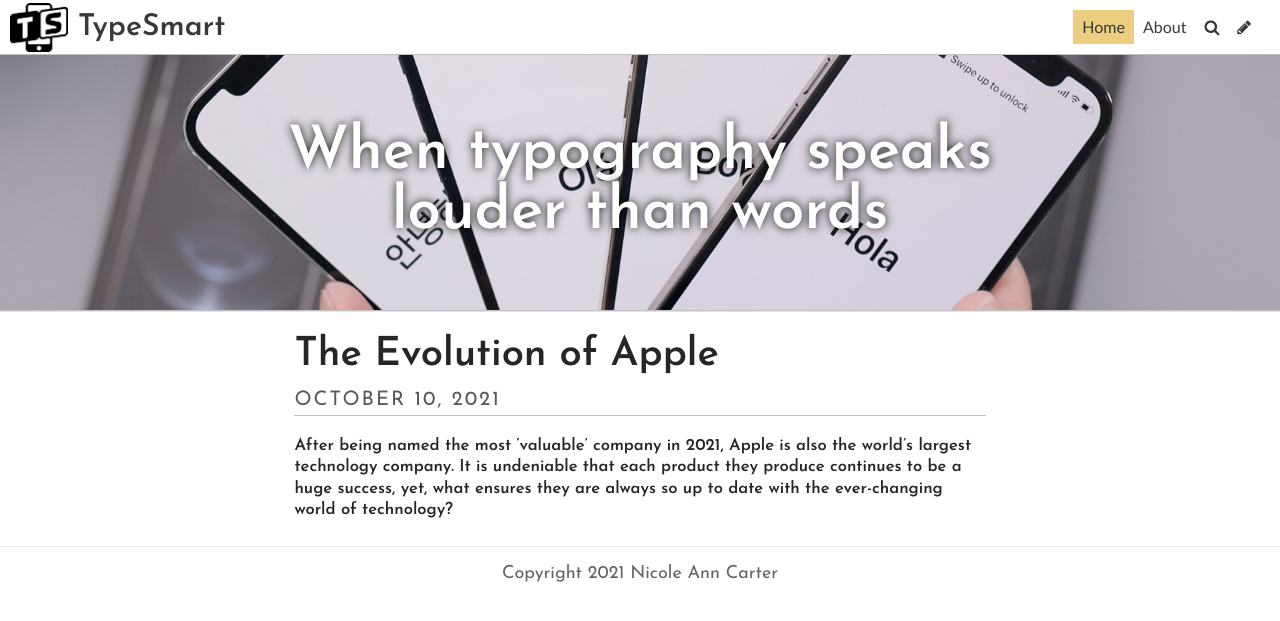
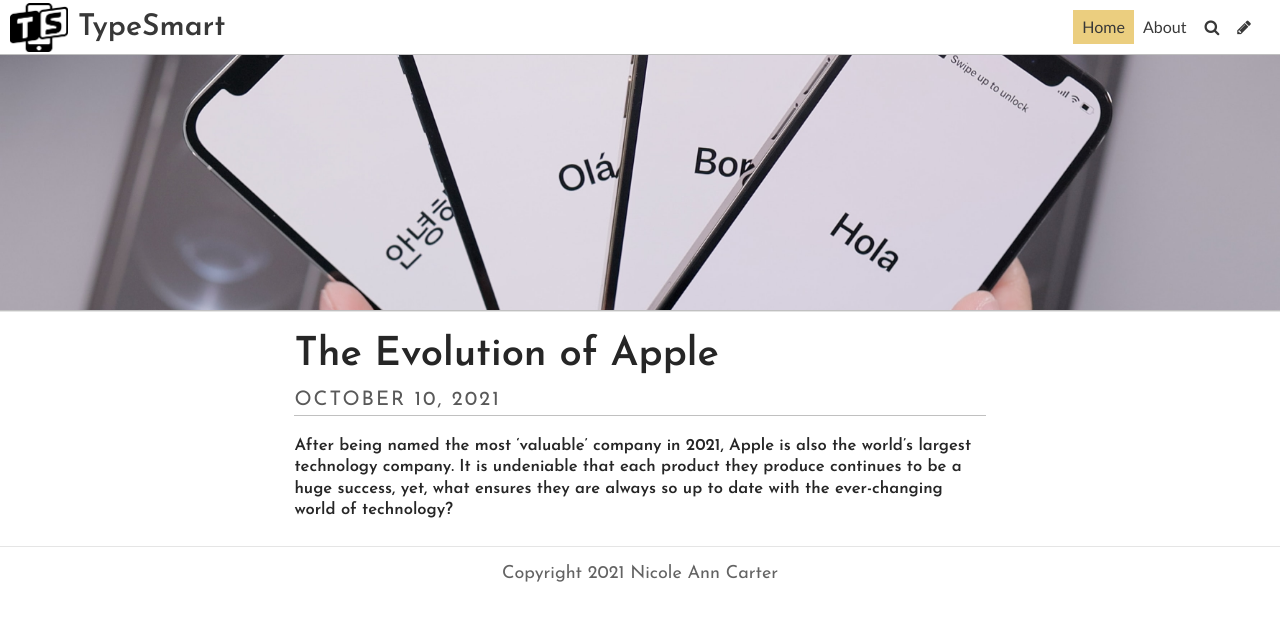
Before and after one commit to nicoleanncarter/typo-design-template, a Jekyll site: the page built from index.html, in a window 1280 px wide. Shown: the top 621 px of the page. Built offline with Jekyll 4.4.1, drawn with Linux system fonts in a browser that asks for light colours; some web fonts are replaced; the list of posts is cut into pages by our own code.

Commit message:
Update Settings “general”

```diff
--- a/_data/settings.yml
+++ b/_data/settings.yml
@@ -2,7 +2,7 @@
 description: A website with a blog
 footer_text: "Copyright 2021 Nicole Ann Carter "
 header_feature_image: ../uploads/daniel-romero-73tftworkpg-unsplash.jpg
-header_text: When typography speaks louder than words
+header_text: ""
 header_text_color: "#ffffff"
 bannerheight: 20vmax
 navbarheight: 55px
```
